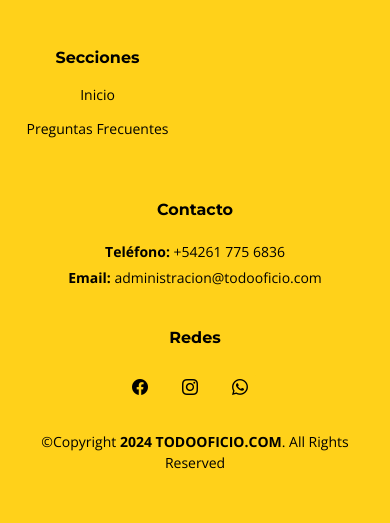
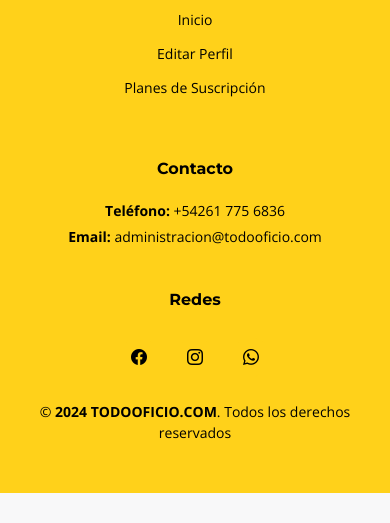
Before and after one commit to OrtizGeronimo/tof, a PHP site: page /planes.php in a window 390 px wide. Shown: the part 3722-4245 px from the top of the page. After the commit the page ends 4215 px from the top, so only its background shows below. Run offline with PHP 8.4, Linux system fonts and the light colour scheme; the visitor is signed in with stand-in values (Sample User, id 1); a stand-in replaces the project's code that opens the database connection; some libraries are stand-ins or nearby versions.

Commit message:
se estiliza el footer haciendolo mas bonito, agregando enlaces al inicio, edicion/registro de usuario y info de planes. Ademas se modifican estilos para hacerlo responsive. Tambien se modifican mensajes de limitacion de plan de las categoria, galeria y limitacion por tiempo de edicion de servicio agregando la opcion de cambiar de plan y estilizandolos

```diff
--- a/admin/updateService.php
+++ b/admin/updateService.php
@@ -821,7 +821,7 @@
 
                     <div class="col-12">
                       <?php if(!$editService["canEdit"]){ ?>
-                        <h4 id="rolValidation">Ha alcanzado el límite de ediciones del servicio para su plan, espere <?php echo $editService["daysRemaining"] ?> dias o contrate uno superior</h4>
+                        <h4 id="rolValidation">Ha alcanzado el límite de ediciones del servicio para su plan, espere <?php echo $editService["daysRemaining"] ?> dias o contrate uno superior haciendo click <a href = "./../editUser.php">aquí</a></h4>
                       <?php } ?>
                       <button class="btn btn-secondary w-100" type="submit" <?php echo $editService["canEdit"] ? '' : 'disabled'; ?>>Modificar Servicio</button>
                     </div>
--- a/assets/php/footer.php
+++ b/assets/php/footer.php
@@ -2,52 +2,56 @@
 <footer id="footer" class="footer">
   <div class="container">
     <div class="row gy-4">
-      <div class="col-lg-5 col-md-12 footer-info">
+
+      <!-- Columna del logo -->
+      <div class="col-lg-4 col-md-12 footer-info d-flex justify-content-center justify-content-md-start align-items-left">
         <a href="./index.php" class="logo d-flex align-items-center">
-          <img src="<?=(file_exists("assets/img/logos/negroSinFondo1.png")?'assets/img/logos/negroSinFondo1.png' : '../assets/img/logos/negroSinFondo1.png')?>" alt="logo">
+          <img src="<?=(file_exists("assets/img/logos/negroSinFondo1.png")?'assets/img/logos/negroSinFondo1.png' : '../assets/img/logos/negroSinFondo1.png')?>" alt="logo" class="img-fluid" style="max-width: 150px;">
         </a>
       </div>
 
-      <div class="col-lg-2 col-6 footer-links">
+      <!-- Secciones del footer -->
+      <div class="col-lg-2 col-12 footer-links d-flex flex-column ">
         <h4>Secciones</h4>
-        <ul>
-          <li><a href="#">Inicio</a></li>
-          <li><a href="#">Preguntas Frecuentes</a></li>
+        <ul class="list-unstyled text-center text-md-start">
+          <li><a href="./index.php">Inicio</a></li>
+          <li>
+            <?php if(!empty($_SESSION["s_id_usuario"])){ ?>
+              <a href="./editUser.php">Editar Perfil</a>
+            <?php }else{ ?>
+              <a href="./registerUser.php">Registrarse</a>
+            <?php }; ?>
+          </li>
+          <li><a href="./planes.php">Planes de Suscripción</a></li>
         </ul>
       </div>
 
-      <!-- <div class="col-lg-2 col-6 footer-links">
-        <h4>Cursos</h4>
-        <ul>
-          <li><a href="#">Link muni</a></li>
-          <li><a href="#">Link muni</a></li>
-          <li><a href="#">Link muni</a></li>
-          <li><a href="#">Link muni</a></li>
-          <li><a href="#">Link muni</a></li>
-        </ul>
-      </div> -->
-
+      <!-- Contacto -->
       <div class="col-lg-3 col-md-12 footer-contact text-center text-md-start">
         <h4>Contacto</h4>
         <p>
           <strong>Teléfono:</strong> +54261 775 6836<br>
           <strong>Email:</strong> administracion@todooficio.com<br>
         </p>
-        <br>
-        <h4>Redes</h4>
-        <div class="social-links d-flex">
-          <a href="https://www.facebook.com/profile.php?id=100082962235556" target="blank" class="facebook"><i class="bi bi-facebook"></i></a>
-          <a href="https://www.instagram.com/todooficio/?hl=es-la" target="blank" class="instagram"><i class="bi bi-instagram"></i></a>
-          <a href="https://api.whatsapp.com/send?phone=542617756836" target="blank" class="whatsapp"><i class="bi bi-whatsapp"></i></a>
+      </div>
+
+      <!-- Redes sociales -->
+      <div class="col-lg-2 col-12 footer-social d-flex flex-column align-items-center ">
+        <h4 class="text-center w-100">Redes</h4> <!-- Título centrado -->
+        <div class="social-links d-flex justify-content-center mt-2">
+          <a href="https://www.facebook.com/profile.php?id=100082962235556" target="blank" class="facebook mx-2"><i class="bi bi-facebook"></i></a>
+          <a href="https://www.instagram.com/todooficio/?hl=es-la" target="blank" class="instagram mx-2"><i class="bi bi-instagram"></i></a>
+          <a href="https://api.whatsapp.com/send?phone=542617756836" target="blank" class="whatsapp mx-2"><i class="bi bi-whatsapp"></i></a>
         </div>
       </div>
 
     </div>
   </div>
 
+  <!-- Sección de derechos de autor -->
   <div class="container mt-4">
-    <div class="copyright">
-      &copy;Copyright <strong><span><?= date("Y");?> TODOOFICIO.COM</span></strong>. All Rights Reserved
+    <div class="copyright text-center">
+      &copy; <strong><span><?= date("Y"); ?> TODOOFICIO.COM</span></strong>. Todos los derechos reservados
     </div>
   </div>
 
```
Also changed, not shown: assets/js/galeriaImg.js (+17 -1 lines), assets/js/selectCategorias.js (+18 -5 lines).
